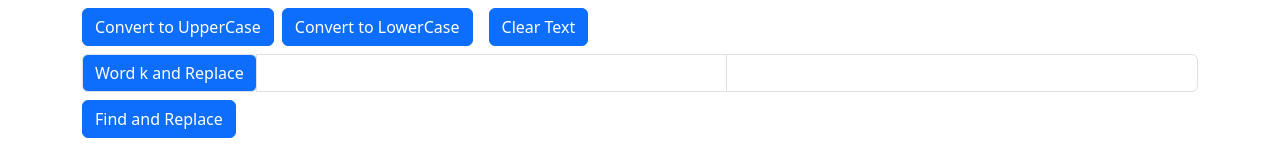
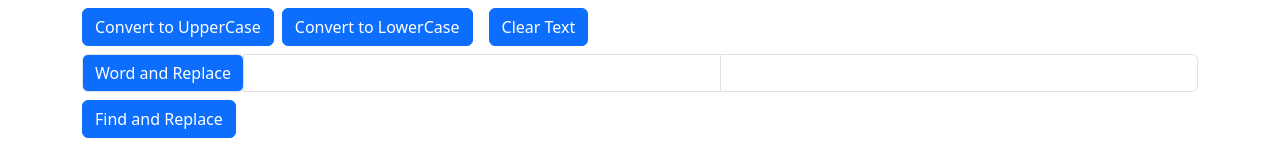
Before and after one commit to sumitgit3/TextUtility, a React (Create React App) app: page / in a window 1280 px wide. Shown: the part 318-462 px from the top of the page. Built offline with nearby package versions, Linux system fonts and the light colour scheme.

Commit message:
Added Alert functionality in App and fixed typo in TextArea component

```diff
--- a/src/App.js
+++ b/src/App.js
@@ -2,24 +2,40 @@ import { useState } from 'react';
 import './App.css';
 import Navbar from './components/Navbar';
 import TextArea from './components/TextArea';
+import Alert from './components/Alert';
 function App() {
   const [theme,setTheme] = useState('light');
+  const [alert,setAlert] = useState(null);
 
+  // Handle DarkMode theme this function is passed to navbar component
   const toggleTheme = ()=>{
     if (theme ==='light') {
       setTheme('dark');
       document.body.style.backgroundColor = '#091527';
+      showAlert("Dark Mode Enabled",'success');
     }
     else{
       setTheme('light');
       document.body.style.backgroundColor = 'white';
+      showAlert("Dark Mode Disabled",'light');
     }
+  }
+  // Function to handle alert pass to any component
+  const showAlert = (msg,type)=>{
+    setAlert({
+      msg:msg,
+      type:type
+    });
+    setTimeout(()=>{
+      setAlert(null);
+    },1500);
   }
 
   return (
     <>
     <Navbar title = "Text Convertor" aboutText = "About Us" mode={theme} toggleTheme={toggleTheme}/>
-    <TextArea heading="Enter your text here" mode={theme}/>
+    <Alert alert={alert}/>
+    <TextArea heading="Enter your text here" mode={theme} showAlert={showAlert}/>
 
     </>
   );
--- /dev/null
+++ b/src/components/Alert.js
@@ -0,0 +1,13 @@
+import React from 'react'
+
+function Alert(props) {
+    return (
+
+       props.alert && <div className={`alert alert-${props.alert.type}`} role="alert">
+            {props.alert.msg}
+        </div>
+
+    )
+}
+
+export default Alert
--- a/src/components/TextArea.js
+++ b/src/components/TextArea.js
@@ -9,6 +9,7 @@ export default function TextArea(props) {
     }
     const handleWordOnChange = (event)=> {
       setWord(event.target.value);
+
     }
     const handleReplaceOnChange = (event)=> {
       setReplace(event.target.value);
@@ -16,18 +17,22 @@ export default function TextArea(props) {
     const toUpperCase = ()=> {
         let a = text.toUpperCase();
         setText(a);
+        props.showAlert("Converted to Uppercase",'info');
     }
     const toLowerCase = ()=> {
       let a = text.toLowerCase();
       setText(a);
+      props.showAlert("Converted to LowerCase",'info');
     }
     const clearText = ()=> {
       let a ="";
       setText(a);
+      props.showAlert("Text cleared",'info');
     }
     const findReplace = ()=> {
       let a =text.replaceAll(word,replace);
       setText(a);
+      props.showAlert("Word Replaced!",'info');
     }
 
 
@@ -44,7 +49,7 @@ export default function TextArea(props) {
            <button className="btn btn-primary mx-2" onClick={clearText} style={props.mode==='dark'?{backgroundColor:'black',color:'green'}:{}}>Clear Text</button>
            <div className="input-group ">
             <div className="input-group-prepend ">
-              <span className="input-group-text" id="" style={props.mode==='dark'?{backgroundColor:'black',color:'green'}:{backgroundColor:'#0D6EFD',color:'white'}}>Word k and Replace</span>
+              <span className="input-group-text" id="" style={props.mode==='dark'?{backgroundColor:'black',color:'green'}:{backgroundColor:'#0D6EFD',color:'white'}}>Word  and Replace</span>
             </div>
             <input type="text" className="form-control " value={word} onChange={handleWordOnChange} style={props.mode==='dark'?{backgroundColor:'black',color:'green'}:{}}/>
             <input type="text" className="form-control" value={replace} onChange={handleReplaceOnChange} style={props.mode==='dark'?{backgroundColor:'black',color:'green'}:{}} />
```
